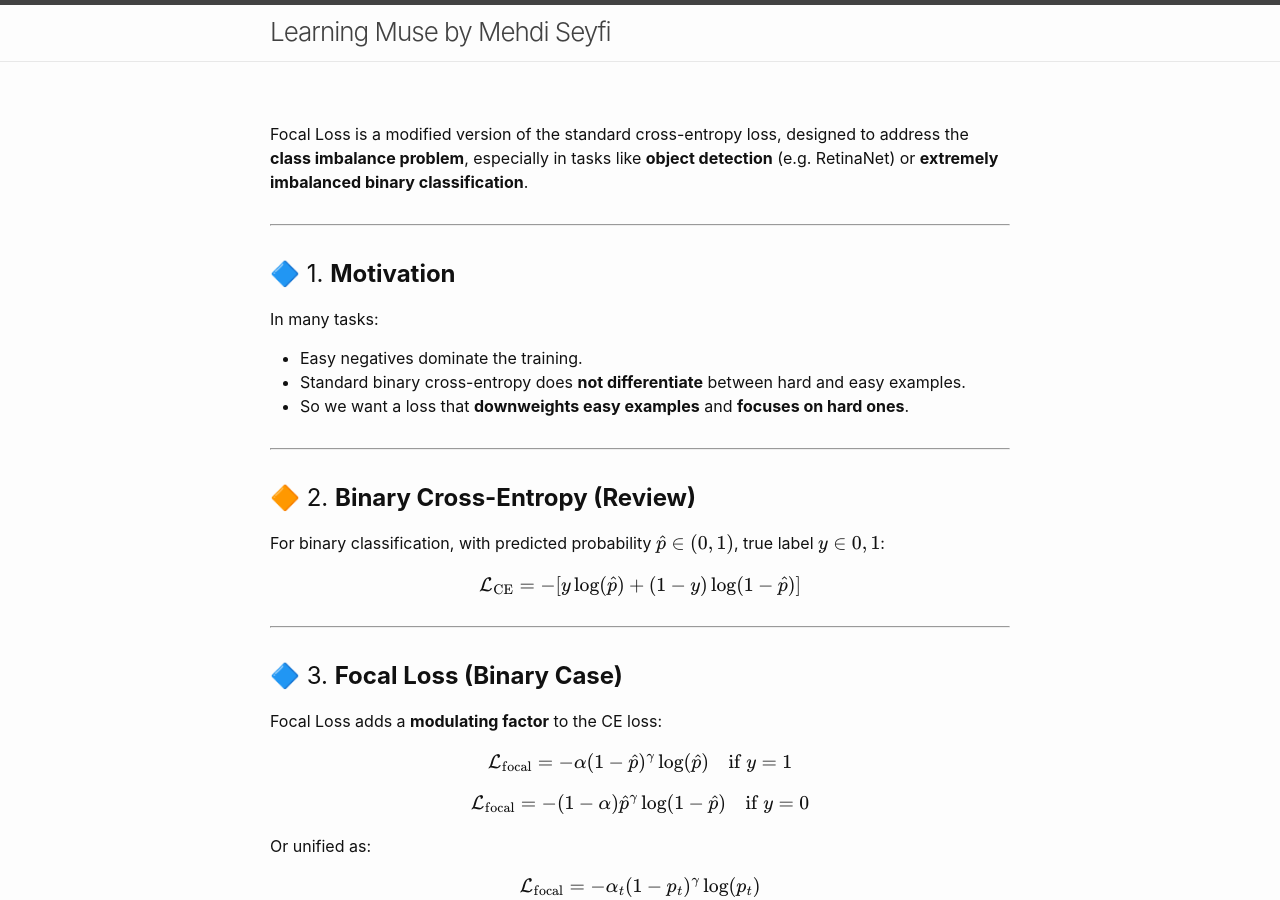
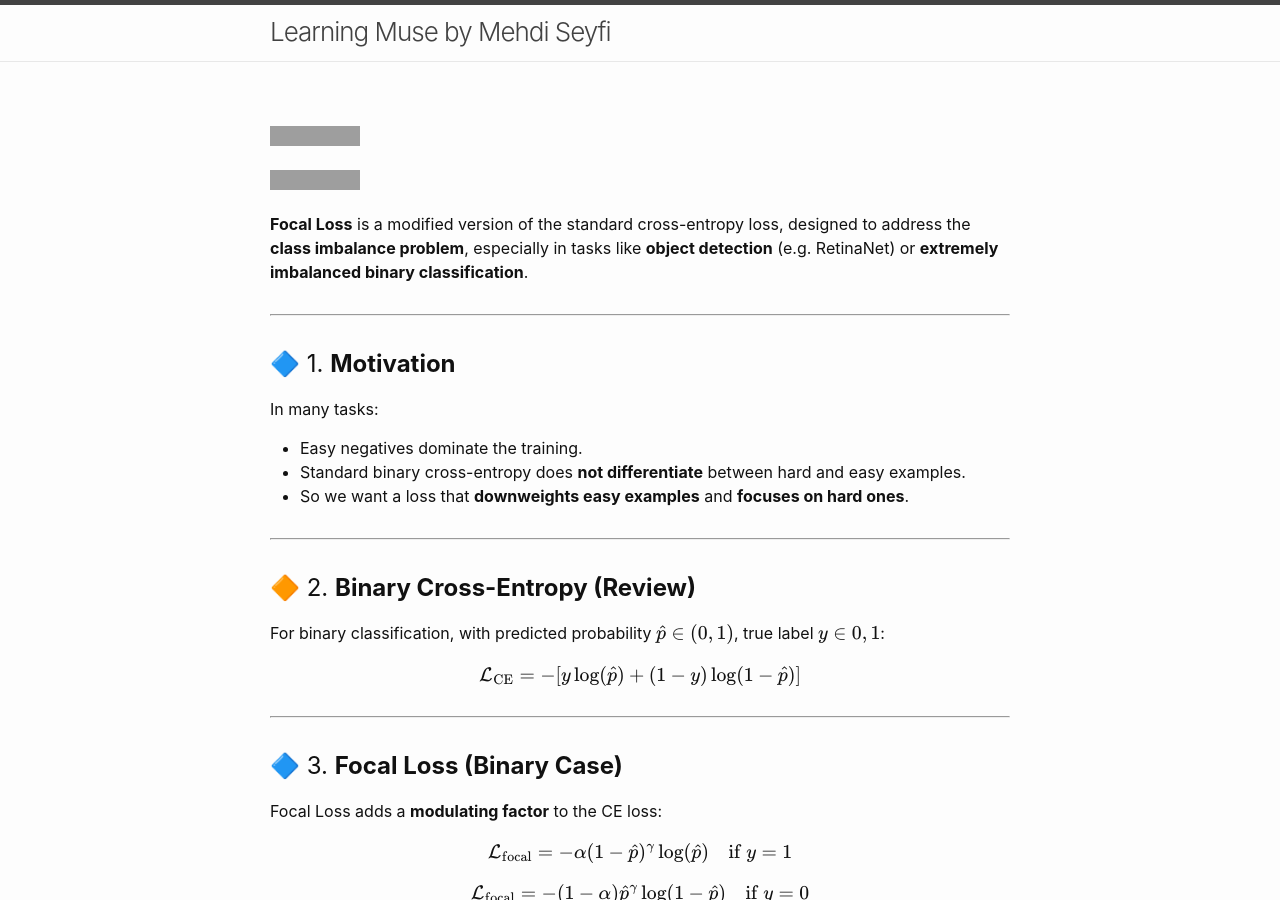
Before and after one commit to panaali/mseyfi.github.io, a Jekyll site: the page built from posts/FocalLoss.md, in a window 1280 px wide and 900 px high. Built offline with Jekyll 4.4.1, drawn with Linux system fonts in a browser that asks for light colours; our own code applies the rules of GitHub Pages for plain Markdown files; part of the change alters nothing that is shown; grey boxes are pictures that could not be loaded.

Commit message:
Update FocalLoss.md

```diff
--- a/posts/FocalLoss.md
+++ b/posts/FocalLoss.md
@@ -1,4 +1,7 @@
-Focal Loss is a modified version of the standard cross-entropy loss, designed to address the **class imbalance problem**, especially in tasks like **object detection** (e.g. RetinaNet) or **extremely imbalanced binary classification**.
+[![Home](https://img.shields.io/badge/Home-Click%20Here-blue?style=flat&logo=homeadvisor&logoColor=white)](../)
+## [![ML](https://img.shields.io/badge/ML-Selected_Topics_in_Machine_Learning-green?style=for-the-badge&logo=github)](../main_pages/ML)
+
+**Focal Loss** is a modified version of the standard cross-entropy loss, designed to address the **class imbalance problem**, especially in tasks like **object detection** (e.g. RetinaNet) or **extremely imbalanced binary classification**.
 
 ---
 
```
